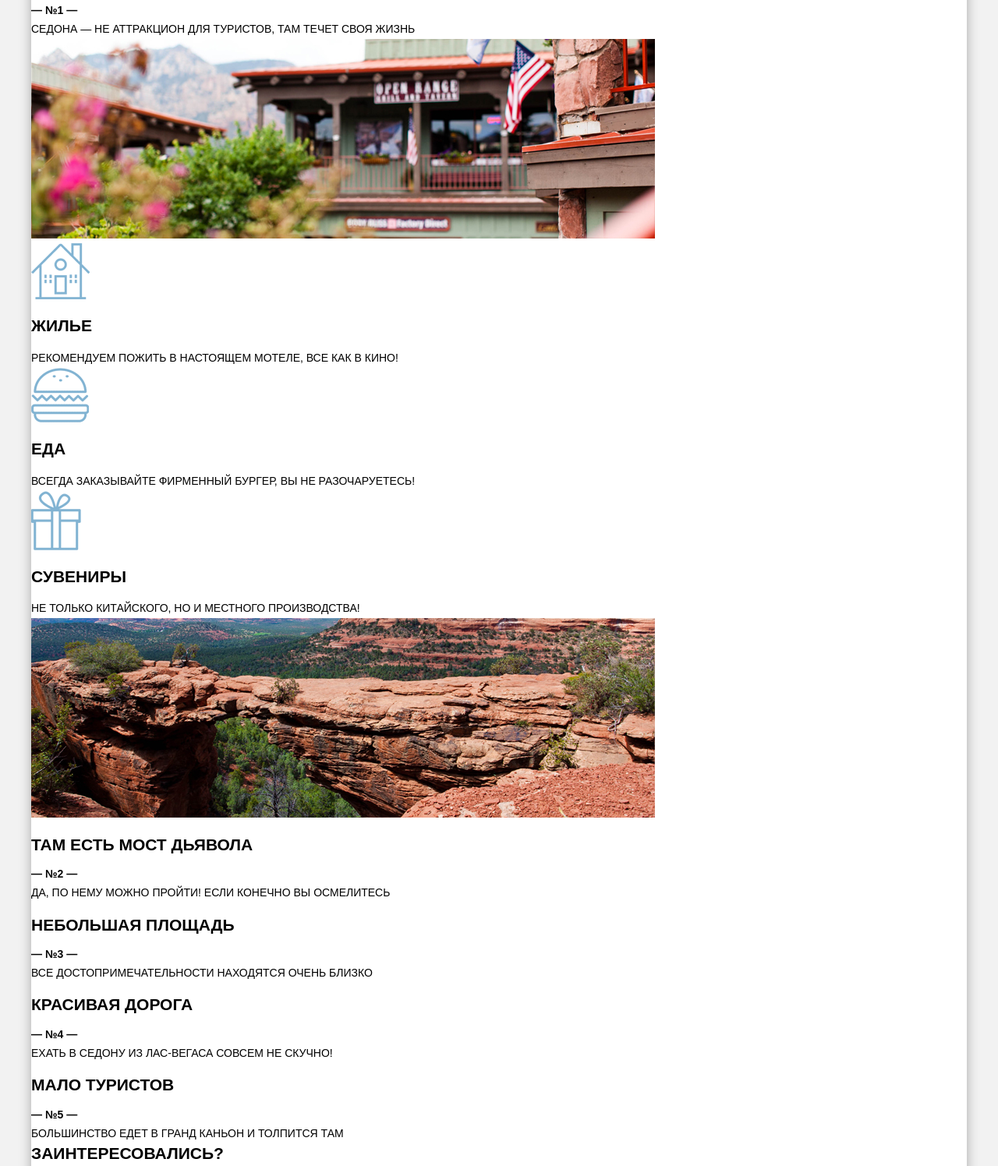
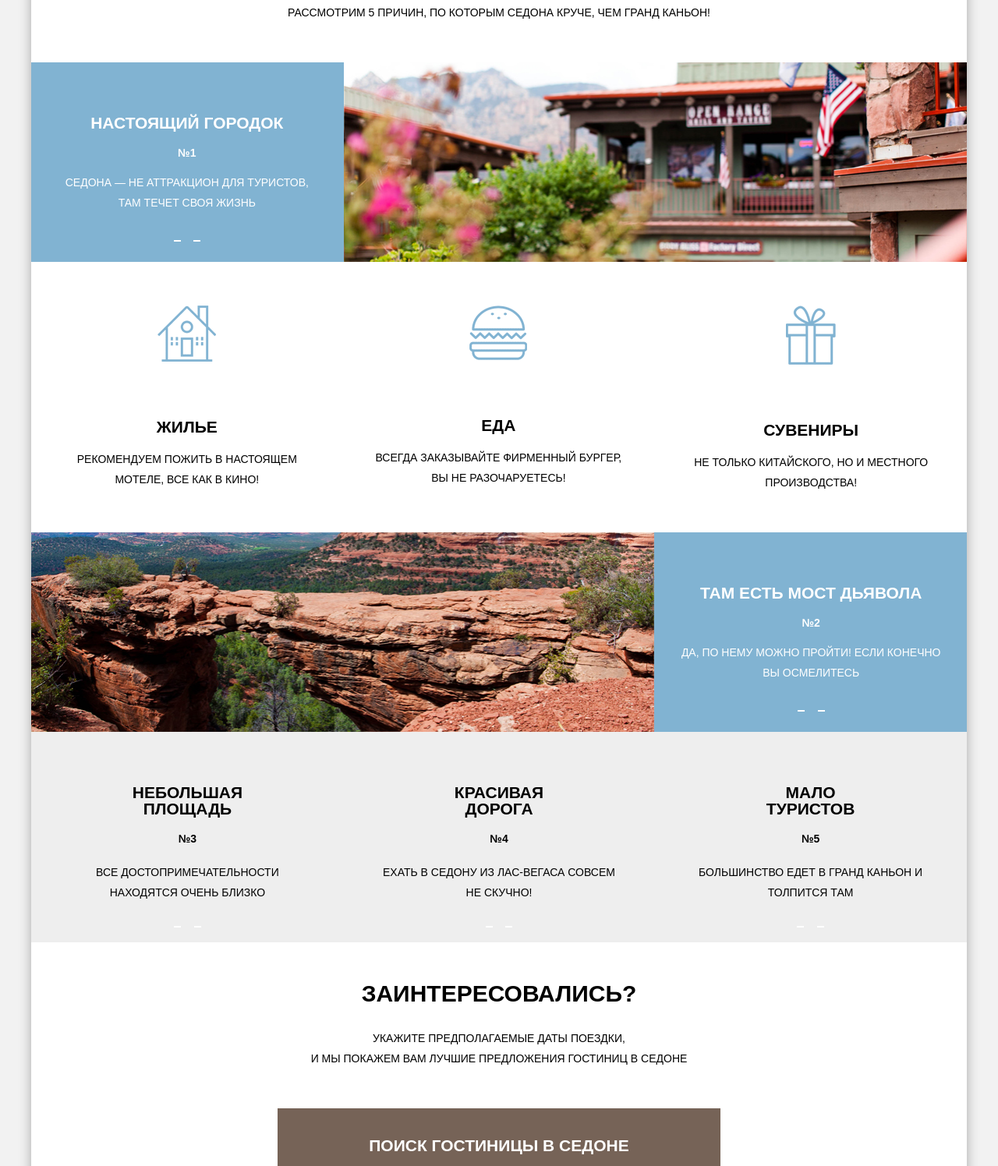
Before and after one commit to rogedinoroga/50699-sedona, a plain HTML site: page index.html in a window 1280 px wide. Shown: the part 705-2201 px from the top of the page at 78% size. Drawn offline with Linux system fonts and the light colour scheme.

Commit message:
сделала сетку главной страницы (кроме подвала)

```diff
--- a/css/style.css
+++ b/css/style.css
@@ -73,33 +73,265 @@ body {
 }
 
 .prolog {
-  width: 100%;
-  background-image: url('../img/bg.jpg');
+  padding-bottom: 80px;
+  background-image: url('../img/mask.png'), url('../img/bg.jpg');
+  background-repeat: no-repeat;
+  background-size: 100% 60px, 100% auto;
+  background-position: 0% 100%, 0% 20%;
 }
 
 .content_logo {
   display: block;
   width: 458px;
   margin: auto;
-  margin-top: 76px;
-  margin-bottom: 58px;
-}
-
-.content_logo::after {
-
+  padding-top: 76px;
 }
 
 .container h1 {
-  display: block;
-  margin: auto;
+  text-align: center;
   font-size: 21px;
   line-height: 26px;
+  margin-top: 60px;
   margin-bottom: 32px;
 }
 
 .container p {
-  display: block;
-  margin: auto;
+  text-align: center;
   line-height: 26px;
   font-weight: normal;
+  margin-bottom: 51px;
 }
+
+.advantages_view_1 {
+  background-color: #81b3d2;
+  text-align: center;
+  margin-bottom: 56px;
+}
+
+.content_text_1 {
+  float: left;
+  width: 33.3%;
+  color: #ffffff;
+}
+
+.content_image_1 {
+  float: right;
+  width: 66.6%;
+}
+
+.advantages_view_1::after {
+  content: '';
+  display: table;
+  clear: both;
+}
+
+.advantages_view_1 h2, .advantages_view_2 h2 {
+  font-size: 21px;
+  padding-top: 53px;
+}
+
+.advantages_view_1 span {
+  position: relative;
+}
+
+.advantages_view_1 span::before {
+    content:'';
+    position: absolute;
+    display: block;
+    width: 9px;
+    height: 2px;
+    background-color: #ffffff;
+    top: 120px;
+    left: 20px;
+}
+
+.advantages_view_1 span::after {
+  content:'';
+    position: absolute;
+    display: block;
+    width: 9px;
+    height: 2px;
+    background-color: #ffffff;
+    top: 120px;
+    right: 20px;
+}
+
+.icon {
+  text-align: center;
+}
+
+.icon_1 {
+  float: left;
+  width: 33.3%;
+}
+
+.icon_2 {
+  float: left;
+  width: 33.3%;
+}
+
+.icon_3 {
+  float: right;
+  width: 33.3%;
+}
+
+.icon::after {
+  content: '';
+  display: table;
+  clear: both;
+}
+
+.icon h2 {
+   font-size: 21px;
+}
+
+.advantages_view_2 {
+  background-color: #81b3d2;
+  text-align: center;
+}
+
+.content_image_2 {
+  float: left;
+  width: 66.6%;
+}
+
+.content_text_2 {
+  float: right;
+  width: 33.3%;
+  background-color: #81b3d2;
+  color: #ffffff;
+}
+
+.advantages_view_2 span {
+  position: relative;
+}
+
+.advantages_view_2 span::before {
+    content:'';
+    position: absolute;
+    display: block;
+    width: 9px;
+    height: 2px;
+    background-color: #ffffff;
+    top: 120px;
+    left: 20px;
+}
+
+.advantages_view_2 span::after {
+  content:'';
+    position: absolute;
+    display: block;
+    width: 9px;
+    height: 2px;
+    background-color: #ffffff;
+    top: 120px;
+    right: 20px;
+}
+
+.advantages_view_2::after {
+  content: '';
+  display: table;
+  clear: both;
+}
+
+.another_advantages {
+  background-color: #eeeeee;
+  text-align: center;
+  font-size: 0;
+  margin-bottom: 54px;
+}
+
+.another_advantages .advantages {
+  display: inline-block;
+  width: 33.3%;
+  vertical-align: top;
+}
+
+.advantages h2 {
+  font-size: 21px;
+  padding-top: 50px;
+}
+
+.advantages span {
+  position: relative;
+  font-size: 14px;
+}
+
+.advantages p {
+  font-size: 14px;
+}
+
+.advantages span::before {
+    content:'';
+    position: absolute;
+    display: block;
+    width: 9px;
+    height: 2px;
+    background-color: #ffffff;
+    top: 120px;
+    left: 20px;
+}
+
+.advantages span::after {
+  content:'';
+    position: absolute;
+    display: block;
+    width: 9px;
+    height: 2px;
+    background-color: #ffffff;
+    top: 120px;
+    right: 20px;
+}
+
+.title {
+  font-size: 30px;
+  line-height: 24px;
+  text-align: center;
+  margin-bottom: 32px;
+}
+
+.title_form {
+  display: block;
+  font-size: 21px;
+  line-height: 26px;
+  background-color: #766357;
+  color: #ffffff;
+  width: 568px;
+  margin: auto;
+  padding: 35px 0;
+  text-align: center;
+}
+
+.content_form {
+  background-color: #ffffff;
+  width: 568px;
+  padding: 55px;
+  position: absolute;
+  left: 50%;
+  margin-left: -284px;
+  box-sizing: border-box;
+}
+
+input [type=checkbox] {
+}
+
+.footer_container {
+  font-size: 0;
+}
+
+.tag {
+  display: inline-block;
+  width: 33.3%;
+  font-size: 21px;
+  line-height: 26px;
+}
+
+.footer-social {
+  display: inline-block;
+  width: 33.3%;
+}
+
+.footer-copyright {
+  display: inline-block;
+  width: 33.3%;
+}
--- a/index.html
+++ b/index.html
@@ -9,13 +9,10 @@
 
 <body>
     <header class="main-header">
-
         <div class="logo">
             <img src="img/logo.png" width="138" height="70" alt="SEDONA">
         </div>
-
         <nav class="main-navigation clearfix">
-
             <ul class="menu-group">
                 <li class="menu-item active">
                     <a href="">ИНФОРМАЦИЯ</a>
@@ -24,7 +21,6 @@
                     <a href="#">ФОТО И ВИДЕО</a>
                 </li>
             </ul>
-
             <ul class="menu-group">
                 <li class="menu-item">
                     <a href="#">КАРТА ШТАТА</a>
@@ -33,76 +29,81 @@
                     <a href="#">ГОСТИНИЦЫ</a>
                 </li>
             </ul>
-
         </nav>
-
     </header>
-
     <section class="prolog"><img src="img/text_logo.png" width="458" height="352" alt="" class="content_logo"></section>
-
     <main class="container">
-
         <h1>СЕДОНА — небольшой городок в АРИЗОНЕ,<br> заслуживающий большего!</h1>
         <p>Рассмотрим 5 причин, по которым Седона круче, чем гранд каньон!</p>
-
         <div class="advantages">
-
-                <div class="advantages_view">
+            <div class="advantages_view_1">
+                <div class="content_text_1">
                     <h2>НАСТОЯЩИЙ ГОРОДОК</h2>
-                    <span>— №1 —</span>
-                    <p>СЕДОНА — НЕ АТТРАКЦИОН ДЛЯ ТУРИСТОВ, ТАМ ТЕЧЕТ СВОЯ ЖИЗНЬ</p>
-                    <img src="img/img_1.jpg" width="800" height="256" alt="">
+                    <span>№1</span>
+                    <p>СЕДОНА — НЕ АТТРАКЦИОН ДЛЯ ТУРИСТОВ,
+                        <br> ТАМ ТЕЧЕТ СВОЯ ЖИЗНЬ</p>
                 </div>
-
-
+                <img src="img/img_1.jpg" width="800" height="256" alt="" class="content_image_1">
+            </div>
             <div class="icon">
+                <div class="icon_1">
                     <img src="img/icon_house.png" width="75" height="72" alt="">
                     <h2>Жилье</h2>
-                    <p>Рекомендуем пожить в настоящем мотеле, все как в кино!</p>
+                    <p>Рекомендуем пожить в настоящем
+                        <br> мотеле, все как в кино!</p>
                 </div>
-                <div class="icon">
+                <div class="icon_2">
                     <img src="img/icon_burgeg.png" width="74" height="70" alt="">
                     <h2>ЕДА</h2>
-                    <p>Всегда заказывайте ФИРМЕННЫЙ БУРГЕР, Вы НЕ разочаруетесь!</p>
+                    <p>Всегда заказывайте ФИРМЕННЫЙ БУРГЕР,
+                        <br> Вы НЕ разочаруетесь!</p>
                 </div>
-                <div class="icon">
+                <div class="icon_3">
                     <img src="img/icon_present.png" width="64" height="76" alt="">
                     <h2>СУВЕНИРЫ</h2>
-                    <p>Не только китайского, но и местного производства!</p>
+                    <p>Не только китайского, но и местного
+                        <br> производства!</p>
                 </div>
-                <div class="advantages_view">
-                    <img src="img/img_2.jpg" width="800" height="256" alt="">
+            </div>
+            <div class="advantages_view_2">
+                <img src="img/img_2.jpg" width="800" height="256" alt="" class="content_image_2">
+                <div class="content_text_2">
                     <h2>ТАМ ЕСТЬ Мост дьявола</h2>
-                    <span>— №2 —</span>
-                    <p>Да, по нему можно пройти! Если конечно вы осмелитесь</p>
+                    <span>№2</span>
+                    <p>Да, по нему можно пройти! Если конечно
+                        <br> вы осмелитесь</p>
+                </div>
             </div>
             <div class="another_advantages">
-                    <div>
-                        <h2>НЕБОЛЬШАЯ ПЛОЩАДЬ</h2>
-                        <span>— №3 —</span>
-                        <p>ВСЕ достопримечательности находятся очень близко</p>
+                <div class="advantages">
+                    <h2>НЕБОЛЬШАЯ<br>ПЛОЩАДЬ</h2>
+                    <span>№3</span>
+                    <p>ВСЕ достопримечательности
+                        <br> находятся очень близко</p>
                 </div>
-                    <div>
-                        <h2>КРАСИВАЯ ДОРОГА</h2>
-                        <span>— №4 —</span>
-                        <p>ЕХАТЬ В СЕДОНУ ИЗ ЛАС-ВЕГАСА совсем НЕ СКУЧНО!</p>
+                <div class="advantages">
+                    <h2>КРАСИВАЯ<br>ДОРОГА</h2>
+                    <span>№4</span>
+                    <p>ЕХАТЬ В СЕДОНУ ИЗ ЛАС-ВЕГАСА совсем
+                        <br> НЕ СКУЧНО!</p>
                 </div>
-                    <div>
-                        <h2>МАЛО ТУРИСТОВ</h2>
-                        <span>— №5 —</span>
-                        <p>Большинство едет в гранд каньон и толпится там</p>
+                <div class="advantages">
+                    <h2>МАЛО<br>ТУРИСТОВ</h2>
+                    <span>№5</span>
+                    <p>Большинство едет в гранд каньон и
+                        <br> толпится там</p>
                 </div>
             </div>
         </div>
+
         <div>
-                <h1>ЗАИНТЕРЕСОВАЛИСЬ?</h1>
-                <p>Укажите предполагаемые даты поездки, и мы покажем вам лучшие предложения гостиниц в седоне</p>
-                <a class="search">ПОИСК ГОСТИНИЦЫ В седоне</a>
+            <div class="title">ЗАИНТЕРЕСОВАЛИСЬ?</div>
+            <p>Укажите предполагаемые даты поездки,
+                <br> и мы покажем вам лучшие предложения гостиниц в седоне</p>
+            <div class="title_form">ПОИСК ГОСТИНИЦЫ В седоне</div>
         </div>
-            <div>
-                <img src="img/map.jpg" width="1200" height="593" alt="">
-            </div>
-            <!-- я не знаю как сделать иконку календаря в инпутах -->
+
+        <div class="content_form">
             <form action="#" method="get">
                 <div class="form-item">
                     <label for="arrival">Дата заезда:</label>
@@ -130,18 +131,29 @@
                 </div>
                 <input type="submit" value="НАЙТИ">
             </form>
-            <footer class="main-footer">
-                <div class="container">
-                    <div class=""><a href="">#visitSEDONA</a></div>
+        </div>
+
+        <div>
+            <img src="img/map.jpg" width="1200" height="593" alt="">
+        </div>
+    </main>
+
+    <footer class="main_footer">
+        <div class="footer_container">
+
+            <div class="tag">
+
             <section class="footer-social">
                 <a class="social-btn social-btn-tw" href="#">Twitter</a>
                 <a class="social-btn social-btn-fb" href="#">Фейсбук</a>
                 <a class="social-btn social-btn-youtube" href="#">YouTube</a>
             </section>
+
             <section class="footer-copyright">
                 <div class="develop">WEBSITE by</div>
                 <a class="develop_logo" href="#"><img src="img/logo_academy.png" width="113" height="39" alt=""></a>
             </section>
+
         </div>
     </footer>
 </body>
```
Lines whose indentation alone changed are shown as unchanged.
